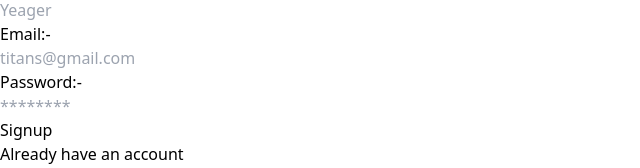
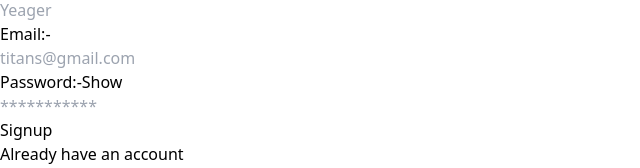
Before and after one commit to devang-458/React-Paytm, a React (Vite) app in the folder Frontend/: page /signup in a window 1280 px wide. Shown: the part 122-290 px from the top of the page, without its empty margins (0-640 px from the left). Built offline with nearby package versions, Linux system fonts and the light colour scheme.

Commit message:
password button fixed

```diff
--- /dev/null
+++ b/Frontend/src/assets/Components/Password.jsx
@@ -0,0 +1,34 @@
+import React, { useState } from "react";
+
+const PasswordInput = () => {
+    const [password , setPassword] = useState('');
+    const [showPassword, setShowPassword] = useState(false)
+
+    const handlePasswordChange = (e) => {
+        setPassword(e.target.value)
+    }
+
+    const togglePasswordVisibility = () => {
+        setShowPassword(!showPassword)
+    }
+    return <div>
+        <div className="flex justify-between pt-1 py-1">
+        <label htmlFor="password" className="text-sm font-medium text-left py-2">Password:-</label>
+        <button  className="border rounded p-1 bg-slate-500 text-white " onClick={togglePasswordVisibility}>
+            {showPassword ? "Hide" : "Show"}
+        </button>
+        </div>
+        <input
+        type={showPassword ? 'text' : 'password'}
+        className="p-2 text-lg w-full border-slate-200 rounded border px-2"
+        id="password"
+        placeholder="***********"
+        name="password"
+        onChange={handlePasswordChange}
+        ></input>
+
+    </div>
+}
+
+
+export default PasswordInput;
--- a/Frontend/src/assets/pages/SendMoney.jsx
+++ b/Frontend/src/assets/pages/SendMoney.jsx
@@ -29,7 +29,11 @@ export const SendMoney = () => {
             })
 
             console.log("Transfer successfully",response.data)
-            alert(amount +" Money Sent ")
+
+            setTimeout(() => {
+                alert(amount +" Money Sent ")
+                Navigate("/dashboard")
+            }, 3000);
         }catch(err){
             console.log(err)
         }
--- a/Frontend/src/assets/pages/Signup.jsx
+++ b/Frontend/src/assets/pages/Signup.jsx
@@ -6,6 +6,7 @@ import { InputBox } from "../Components/InputBox";
 import { SubHeading } from "../Components/SubHeading";
 import { useNavigate } from "react-router-dom";
 import axios from "axios"
+import PasswordInput from "../Components/Password";
 
 export const Signup = () => {
 
@@ -32,9 +33,7 @@ export const Signup = () => {
                 setUsername(e.target.value)
             }}   label={"Email:-"} placeholder={"titans@gmail.com"}/>
 
-            <InputBox  onChange={e=>{
-                setPassword(e.target.value)
-            }}    label={"Password:-"} placeholder={"********"}/>
+            <PasswordInput />
 
             <Button onClick={async () => {
             const response = await axios.post("http://localhost:3000/api/v1/user/signup",{
```
Also changed, not shown: 1 other file (tests, documents, lock files or other folders).
